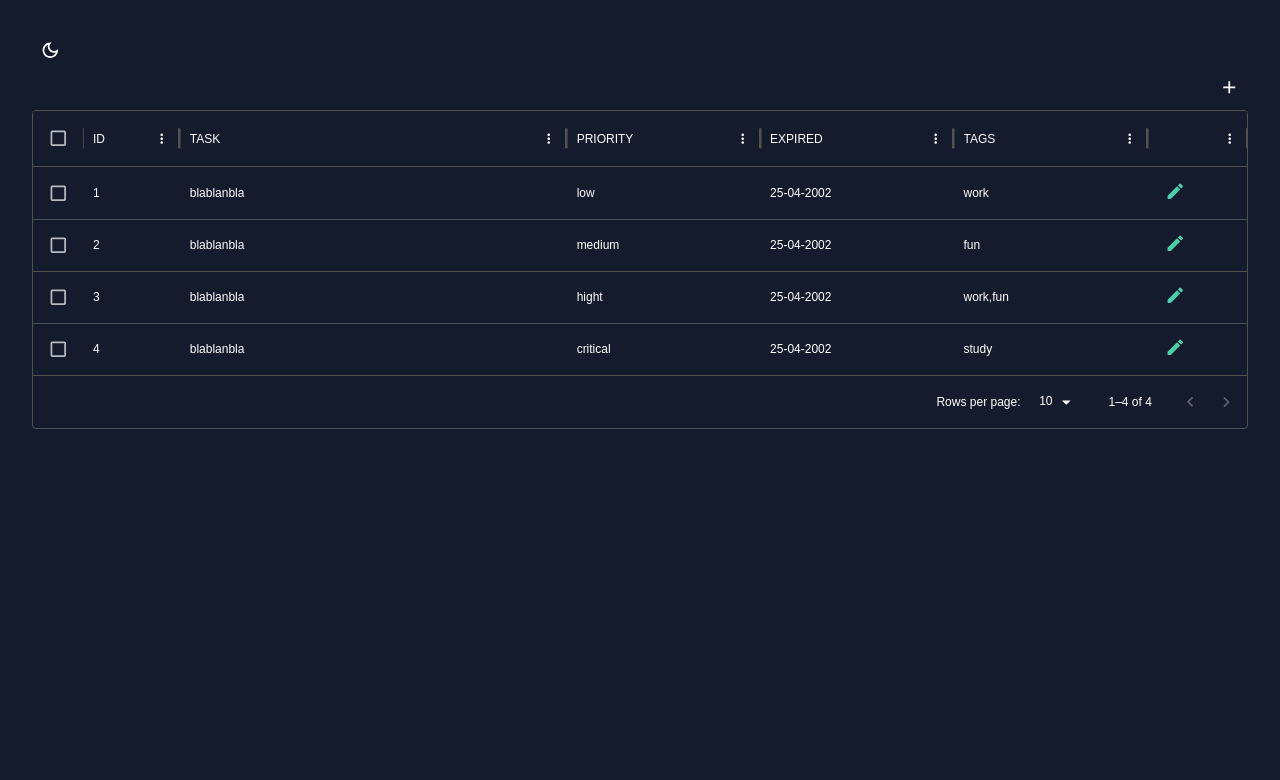
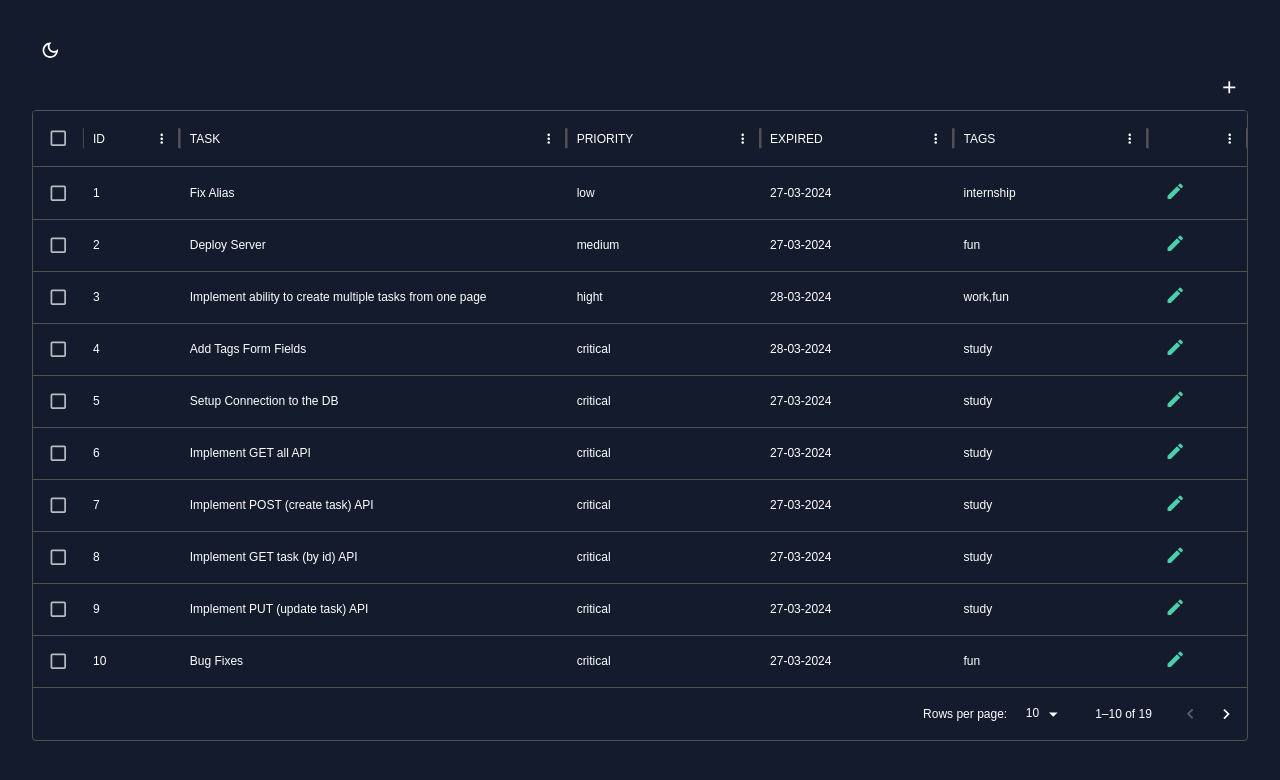
Before and after one commit to SoliaMarko/todo-app-client, a React (Vite) app: page / in a window 1280 px wide. Shown: the top 780 px of the page. Built offline with nearby package versions, Linux system fonts and the light colour scheme.

Commit message:
Extended Mock Data

```diff
--- a/src/client/mockData.ts
+++ b/src/client/mockData.ts
@@ -1,30 +1,135 @@
 export const mockDataTasks = [
   {
     id: 1,
-    note: 'blablanbla',
+    note: 'Fix Alias',
     priority: 'low',
-    expiration_date: '25-04-2002',
-    tags: ['work']
+    expiration_date: '27-03-2024',
+    tags: ['internship']
   },
   {
     id: 2,
-    note: 'blablanbla',
+    note: 'Deploy Server',
     priority: 'medium',
-    expiration_date: '25-04-2002',
+    expiration_date: '27-03-2024',
     tags: ['fun']
   },
   {
     id: 3,
-    note: 'blablanbla',
+    note: 'Implement ability to create multiple tasks from one page',
     priority: 'hight',
-    expiration_date: '25-04-2002',
+    expiration_date: '28-03-2024',
     tags: ['work', 'fun']
   },
   {
     id: 4,
-    note: 'blablanbla',
+    note: 'Add Tags Form Fields',
     priority: 'critical',
-    expiration_date: '25-04-2002',
+    expiration_date: '28-03-2024',
     tags: ['study']
+  },
+  {
+    id: 5,
+    note: 'Setup Connection to the DB',
+    priority: 'critical',
+    expiration_date: '27-03-2024',
+    tags: ['study']
+  },
+  {
+    id: 6,
+    note: ' Implement GET all API',
+    priority: 'critical',
+    expiration_date: '27-03-2024',
+    tags: ['study']
+  },
+  {
+    id: 7,
+    note: 'Implement POST (create task) API',
+    priority: 'critical',
+    expiration_date: '27-03-2024',
+    tags: ['study']
+  },
+  {
+    id: 8,
+    note: 'Implement GET task (by id) API',
+    priority: 'critical',
+    expiration_date: '27-03-2024',
+    tags: ['study']
+  },
+  {
+    id: 9,
+    note: 'Implement PUT (update task) API',
+    priority: 'critical',
+    expiration_date: '27-03-2024',
+    tags: ['study']
+  },
+  {
+    id: 10,
+    note: 'Bug Fixes',
+    priority: 'critical',
+    expiration_date: '27-03-2024',
+    tags: ['fun']
+  },
+  {
+    id: 11,
+    note: 'Bug Fixes',
+    priority: 'critical',
+    expiration_date: '27-03-2024',
+    tags: ['study']
+  },
+  {
+    id: 12,
+    note: 'Bug Fixes',
+    priority: 'critical',
+    expiration_date: '27-03-2024',
+    tags: ['fun']
+  },
+  {
+    id: 13,
+    note: 'Bug Fixes',
+    priority: 'critical',
+    expiration_date: '27-03-2024',
+    tags: ['fun']
+  },
+  {
+    id: 14,
+    note: 'Bug Fixes',
+    priority: 'critical',
+    expiration_date: '27-03-2024',
+    tags: ['fun']
+  },
+  {
+    id: 15,
+    note: 'Bug Fixes',
+    priority: 'critical',
+    expiration_date: '27-03-2024',
+    tags: ['fun']
+  },
+  {
+    id: 16,
+    note: 'Bug Fixes',
+    priority: 'critical',
+    expiration_date: '27-03-2024',
+    tags: ['fun']
+  },
+  {
+    id: 17,
+    note: 'Bug Fixes',
+    priority: 'critical',
+    expiration_date: '27-03-2024',
+    tags: ['fun']
+  },
+  {
+    id: 18,
+    note: 'Bug Fixes',
+    priority: 'critical',
+    expiration_date: '27-03-2024',
+    tags: ['fun']
+  },
+  {
+    id: 19,
+    note: 'Bug Fixes',
+    priority: 'critical',
+    expiration_date: '27-03-2024',
+    tags: ['fun']
   }
 ];
--- a/src/server/index.ts
+++ /dev/null
@@ -1,4 +0,0 @@
-// const express = require('express');
-// const app = express();
-// const cors = require('cors');
-// app.listen(3002, () => console.log('Server successfully started'));
```
